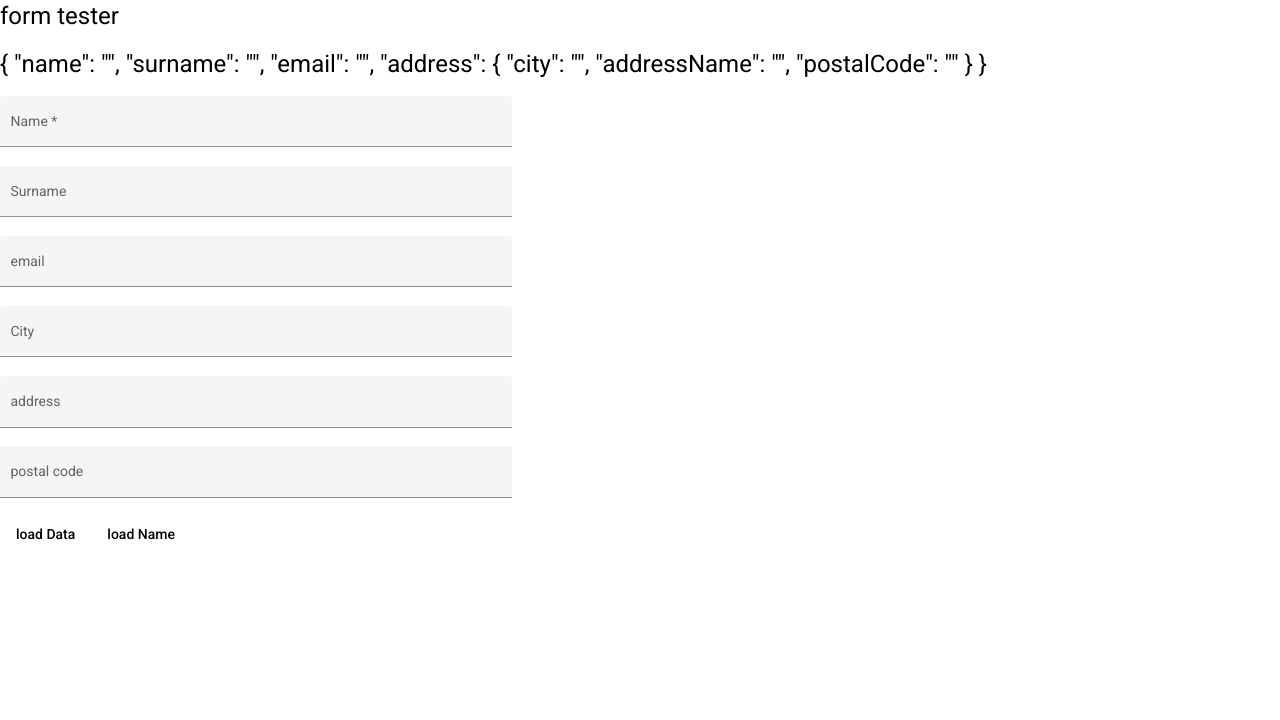
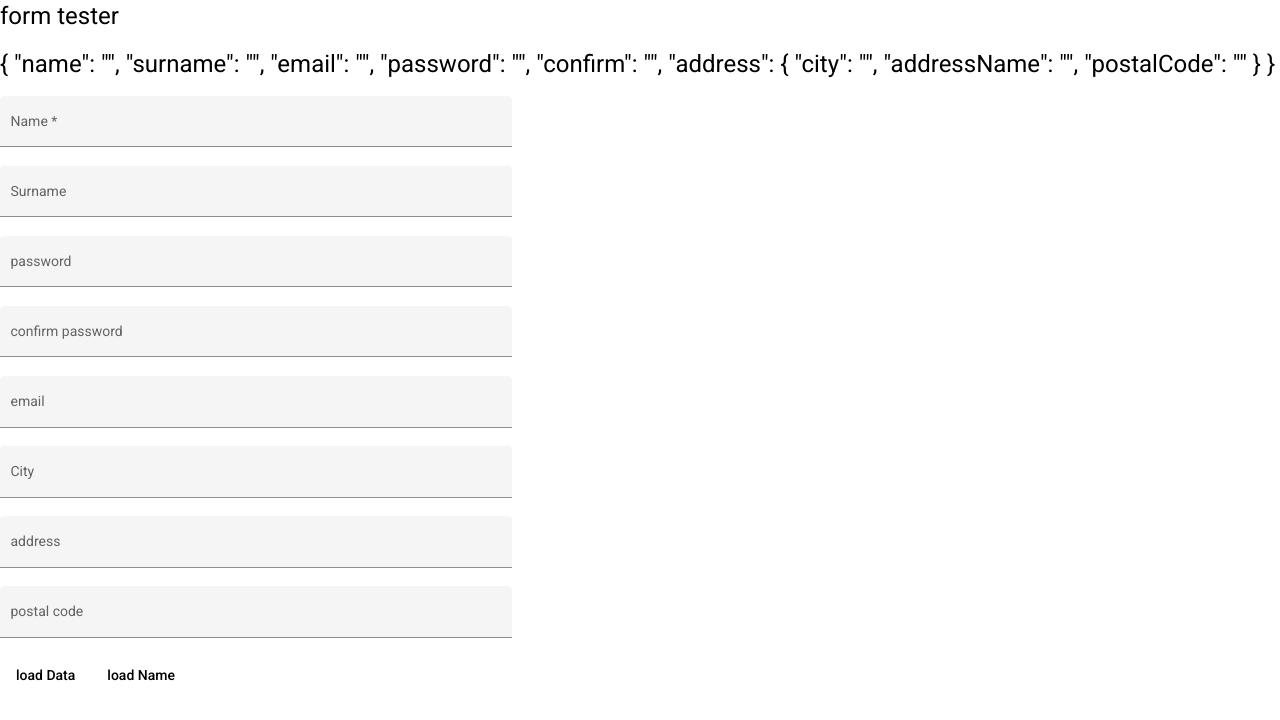
Before and after one commit to deepblue597/angular-forms-validations, an Angular app: page / in a window 1280 px wide. Shown: the top 720 px of the page. Built offline with nearby package versions, Linux system fonts and the light colour scheme.

Commit message:
custom and cross validation added

```diff
--- a/src/app/components/forms/forms.component.html
+++ b/src/app/components/forms/forms.component.html
@@ -16,6 +16,10 @@
     <mat-error *ngIf="name?.errors?.['minlength']">
       it has to be more than 3 characters</mat-error
     >
+    <mat-error *ngIf="name?.errors?.['forbiddenName']">
+      <!-- we want the name of the error in the function-->
+      cannot enter name: {{ (name?.errors)!["forbiddenName"].value }}</mat-error
+    >
   </mat-form-field>
 
   <mat-form-field appearance="fill">
@@ -28,6 +32,30 @@
     />
   </mat-form-field>
 
+  <mat-form-field appearance="fill">
+    <mat-label> password</mat-label>
+    <input
+      matInput
+      type="password"
+      placeholder="123"
+      formControlName="password"
+    />
+  </mat-form-field>
+
+  <mat-form-field appearance="fill">
+    <mat-label> confirm password</mat-label>
+    <input
+      matInput
+      type="password"
+      placeholder="123"
+      formControlName="confirm"
+    />
+  </mat-form-field>
+  <mat-error *ngIf="registrationForm.errors?.['missMatch']">
+    <!-- cannot insert it in mat form field becaus ethe input is not invalid so it wont show -->
+    passwords dont match</mat-error
+  >
+  {{ registrationForm.errors?.['missMatch'] }}
   <mat-form-field appearance="fill">
     <mat-label> email</mat-label>
     <input
--- a/src/app/components/forms/forms.component.ts
+++ b/src/app/components/forms/forms.component.ts
@@ -1,5 +1,9 @@
 import { Component, OnInit } from '@angular/core';
 import { FormBuilder, Validators } from '@angular/forms';
+import {
+  forbiddenNameValidator,
+  passwordValidator,
+} from 'src/app/validators/form-validators';
 
 @Component({
   selector: 'app-forms',
@@ -9,16 +13,28 @@ import { FormBuilder, Validators } from '@angular/forms';
 export class FormsComponent implements OnInit {
   constructor(private fb: FormBuilder) {}
 
-  registrationForm = this.fb.group({
-    name: ['', [Validators.required, Validators.minLength(3)]],
+  registrationForm = this.fb.group(
+    {
+      name: [
+        '',
+        [
+          Validators.required,
+          Validators.minLength(3),
+          forbiddenNameValidator(/admin/), //in angular doc it says /admin/i but i dont see any difference
+        ],
+      ],
       surname: [''],
       email: [''],
+      password: [''],
+      confirm: [''],
       address: this.fb.group({
         city: [''],
         addressName: [''],
         postalCode: [''],
       }),
-  });
+    },
+    { validator: [passwordValidator()] }
+  );
 
   ngOnInit(): void {}
 
--- a/src/app/validators/form-validators.ts
+++ b/src/app/validators/form-validators.ts
@@ -0,0 +1,24 @@
+import {
+  AbstractControl,
+  ValidationErrors,
+  ValidatorFn,
+  Validators,
+} from '@angular/forms';
+
+export function forbiddenNameValidator(nameRe: RegExp): ValidatorFn {
+  return (control: AbstractControl): ValidationErrors | null => {
+    const forbidden = nameRe.test(control.value); //test if the username contains the string admin we set forbidden true
+    return forbidden ? { forbiddenName: { value: control.value } } : null; //this name will be used for mat error
+  };
+}
+
+export function passwordValidator(): ValidatorFn {
+  return (control: AbstractControl): ValidationErrors | null => {
+    const password = control.get('password');
+    const confirm = control.get('confirm');
+
+    return password && confirm && password.value !== confirm.value
+      ? { missMatch: true }
+      : null; //this name will be used for mat error
+  };
+}
```
Lines whose indentation alone changed are shown as unchanged.
